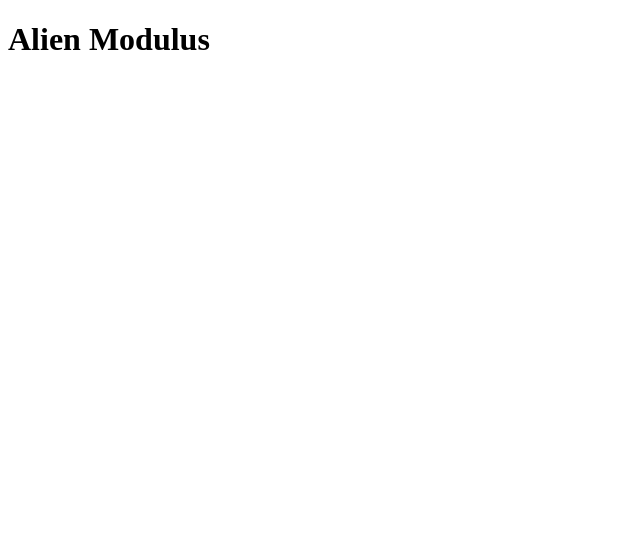
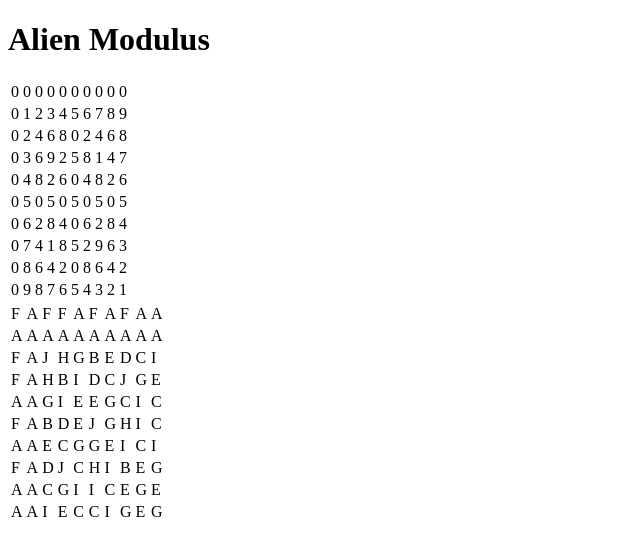
Before and after one commit to MayMoonsley/alien-modulus, a plain HTML site: page index.html in a window 1280 px wide. Shown: the whole page, without its empty margins (0-640 px from the left). Drawn offline with Linux system fonts and the light colour scheme.

Commit message:
Render modulus tables

```diff
--- a/index.html
+++ b/index.html
@@ -3,8 +3,9 @@
     <head>
         <title>Alien Modulus</title>
     </head>
-    <body>
+    <body onload="game.init()">
         <h1>Alien Modulus</h1>
+        <div id="gameTables"></div>
         <script src="scripts.js"></script>
     </body>
 </html>
--- a/scripts.js
+++ b/scripts.js
@@ -1,3 +1,70 @@
-function GameState() {
+const util = {
+    generate: (length, func) => {
+        const r = [];
+        for (let i = 0; i < length; i++) {
+            r[i] = func(i);
+        }
+        return r;
+    },
+    shuffle: (arr) => {
+        const r = [];
+        for (let i = 0; i < arr.length; i++) {
+            r[i] = arr[i];
+        }
+        for (let i = arr.length - 1; i > 0; i--) {
+            const j = Math.round(Math.random() * i);
+            const temp = r[i];
+            r[i] = r[j];
+            r[j] = temp;
+        }
+        return r;
+    },
+    table: (width, height, func) => {
+        const table = document.createElement('table');
+        for (let y = 0; y < height; y++) {
+            const row = document.createElement('tr');
+            for (let x = 0; x < width; x++) {
+                const cell = document.createElement('td');
+                cell.innerText = func(x, y);
+                row.appendChild(cell);
+            }
+            table.appendChild(row);
+        }
+        return table;
+    }
+};
+
+const game = {
+    init: function() {
+        this.tablesDiv = document.getElementById('gameTables');
+        this.gameState = new GameState(10);
+        this.tablesDiv.appendChild(util.table(10, 10, (a, b) => (a * b) % 10));
+        this.tablesDiv.appendChild(util.table(10, 10, (a, b) => {
+            return this.gameState.multiplyStr(this.gameState.chars[a], this.gameState.chars[b]);
+        }));
+    }
+};
+
+function GameState(modulus) {
+    this.modulus = modulus;
     this.incorrectGuesses = 0;
+    const chars = util.generate(modulus, i => String.fromCharCode(i + 65));
+    this.chars = chars.join('');
+    this.mapping = util.shuffle(chars).join('');
 }
+
+GameState.prototype.multiplyNum = function(a, b) {
+    if (typeof a === 'string') {
+        a = this.mapping.indexOf(a);
+    }
+    if (typeof b === 'string') {
+        b = this.mapping.indexOf(b);
+    }
+    return (a * b) % this.modulus;
+}
+
+GameState.prototype.multiplyStr = function(a, b) {
+    return this.chars[this.multiplyNum(a, b)];
+}
+
+const G = new GameState(10);
```
